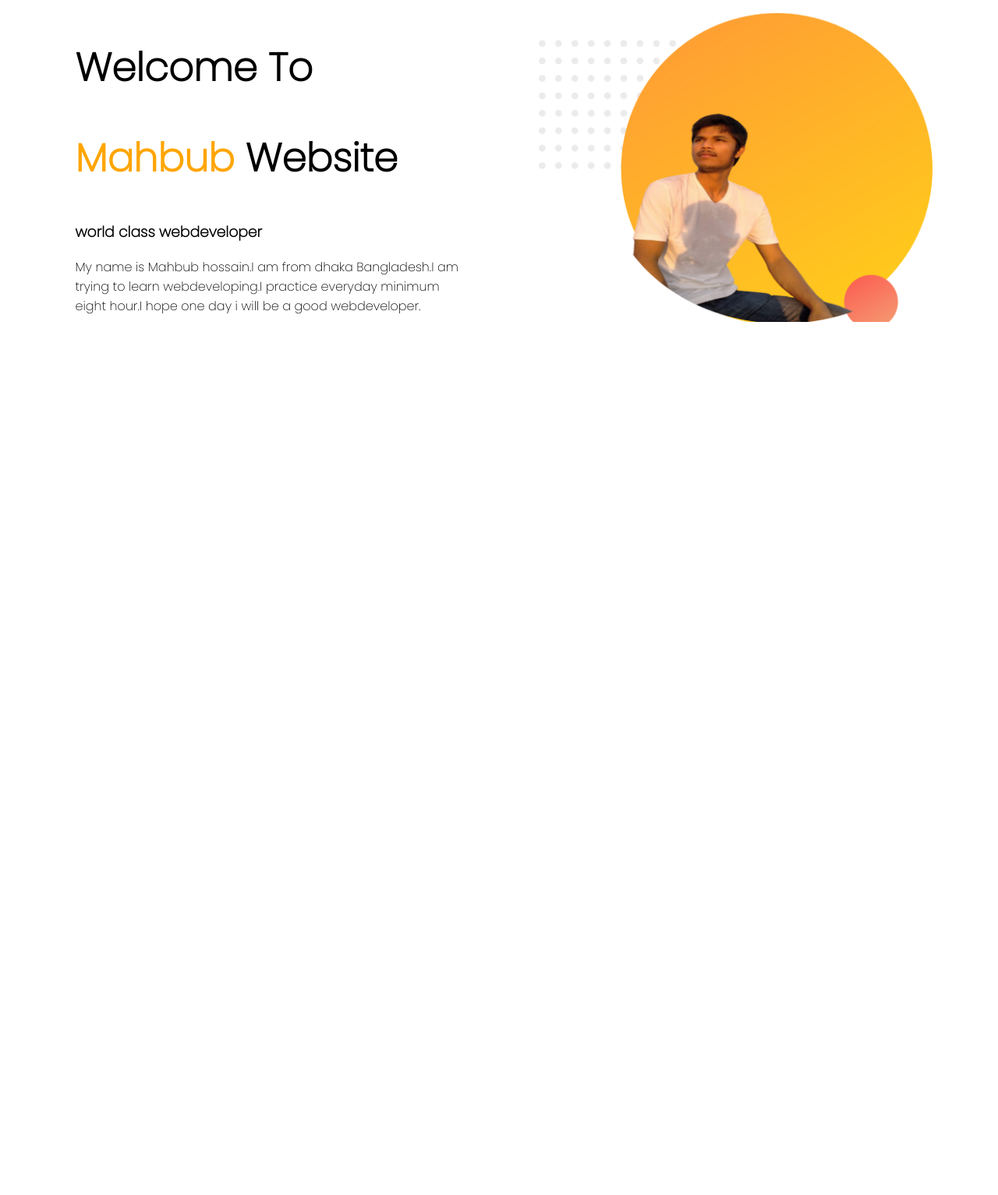
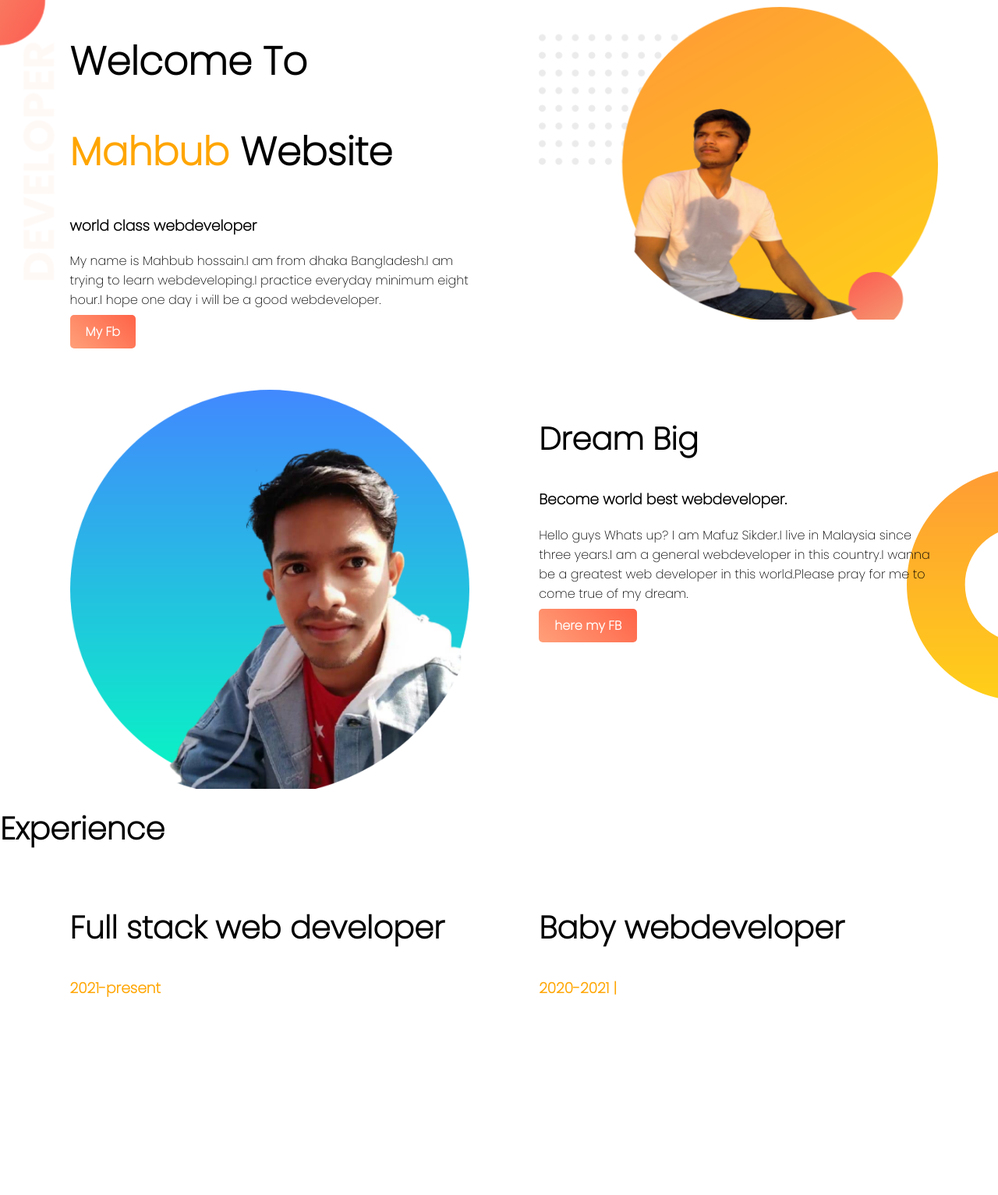
Before and after one commit to mahbubhossain7/net-portfolio, a plain HTML site: page index.html in a window 1280 px wide. Shown: the whole page at 78% size. Before the commit the page ends 800 px from the top, so only its background shows below. Drawn offline with Linux system fonts and the light colour scheme.

Commit message:
done again

```diff
--- a/index.html
+++ b/index.html
@@ -12,12 +12,13 @@
 </head>
 
 <body>
- <section>
+ <section class="top-banner">
      <div class="half-width">
         <h1>Welcome To</h1>
-        <h1><span class="name-highlight">Mahbub</span> Website</h1>
+        <h1><span class="orange-highlight">Mahbub</span> Website</h1>
         <h3>world class webdeveloper</h3>
         <p>My name is Mahbub hossain.I am from dhaka Bangladesh.I am trying to learn webdeveloping.I practice everyday minimum eight hour.I hope one day i will be a good webdeveloper.</p>
+        <a class="link-button" href="https://www.facebook.com/mahbub.hossain.5268">My Fb</a>
      </div>
      <div class="half-width">
 <img src="photosop/image11.png" alt="">
@@ -25,5 +26,30 @@
 
 
  </section>
+ <section class ="dream-area">
+     <div class="half-width">
+<img src="photosop/image1.png" alt="">
+     </div>
+     <div class="half-width">
+         <h2>Dream Big</h2>
+         <h3>Become world best webdeveloper.</h3>
+         <p>Hello guys Whats up? I am Mafuz Sikder.I live in Malaysia since three years.I am a general webdeveloper in this country.I wanna be a greatest web developer in this world.Please pray for me to come true of my dream.</p>
+         <a class="link-button" href="https://www.facebook.com/mdmhafuz.mdmhafuz">here my FB</a>
+
+
+     </div>
+ </section>
+ <section class="experience-area">
+     <h2>Experience</h2>
+     <div class="half-width">
+        <h2>Full stack web developer</h2>
+        <h3 class="orange-highlight">2021-present</h3>
+    </div>
+    <div class="half-width">
+        <h2>Baby webdeveloper</h2>
+        <h3 class="orange-highlight">2020-2021 | </h3>
+
+    </div>
+ </section>
 </body>
 </html>
--- a/style.css
+++ b/style.css
@@ -1,12 +1,13 @@
 body{
     font-family: 'Poppins', sans-serif;
+    margin: 0px;
 }
 
 h1{
 
     font-size: 50px;
 }
-.name-highlight{
+.orange-highlight{
     color: orange;
 }
 .half-width{
@@ -18,3 +19,26 @@ h1{
 .half-width img{
     width: 100%;
 }
+.top-banner{
+    background-image: url("photosop/developer-portfolio/top-banner.png");
+    background-repeat: no-repeat;
+}
+section{
+    height: 500px;
+}
+.link-button{
+    text-decoration: none;
+    background-image: linear-gradient(45deg,lightsalmon,tomato);
+    padding: 10px 20px;
+    border-radius: 5px;
+    color: white;
+    font-weight: 700;
+}
+h2{
+    font-size: 40px;
+}
+.dream-area{
+    background-image: url(photosop/developer-portfolio/dream-bg.png);
+    background-repeat: no-repeat;
+    background-position: right;
+}
```
